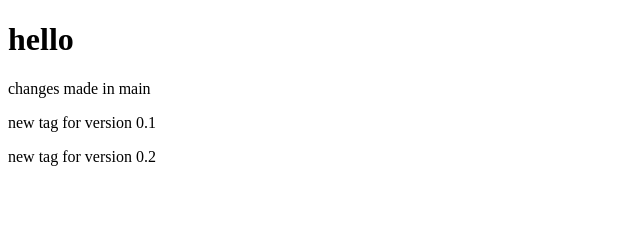
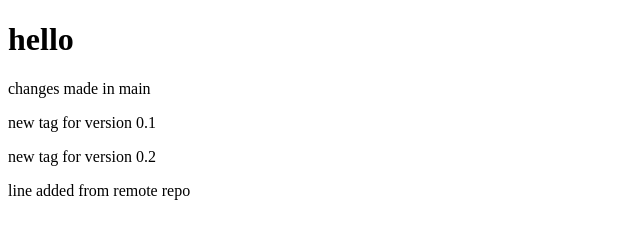
Before and after one commit to Chackoseb/git-demo-ust, a plain HTML site: page index.html in a window 1280 px wide. Shown: the whole page, without its empty margins (0-640 px from the left). Drawn offline with Linux system fonts and the light colour scheme.

Commit message:
Update index.html from remote repo

```diff
--- a/index.html
+++ b/index.html
@@ -10,4 +10,5 @@
     <p>changes made in main</p>
     <p>new tag for version 0.1</p>
     <p>new tag for version 0.2</p>
+    <p>line added from remote repo</p>
 </html>
```
